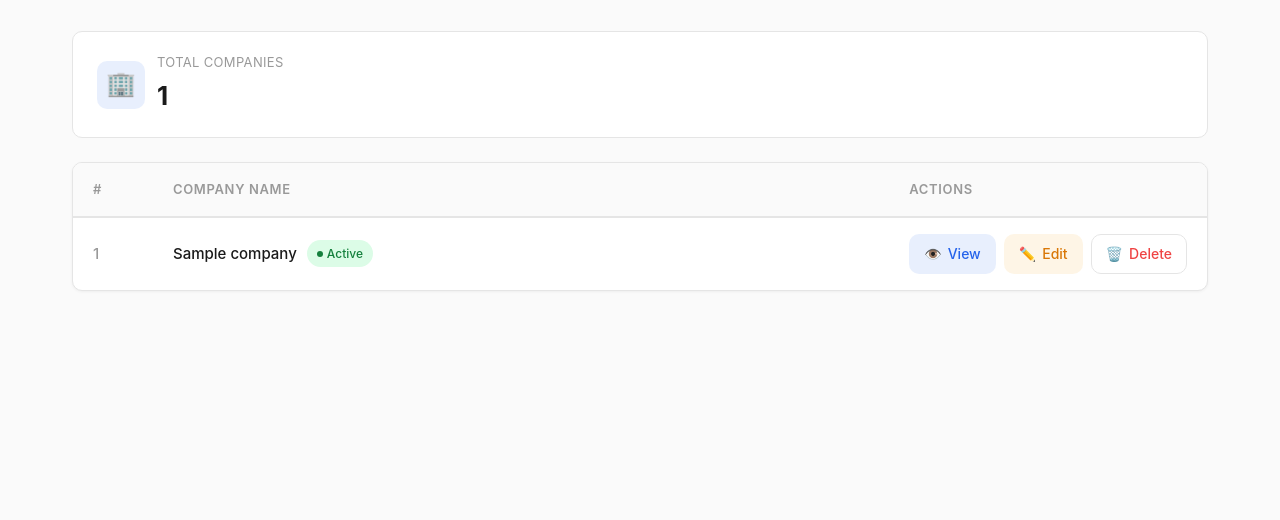
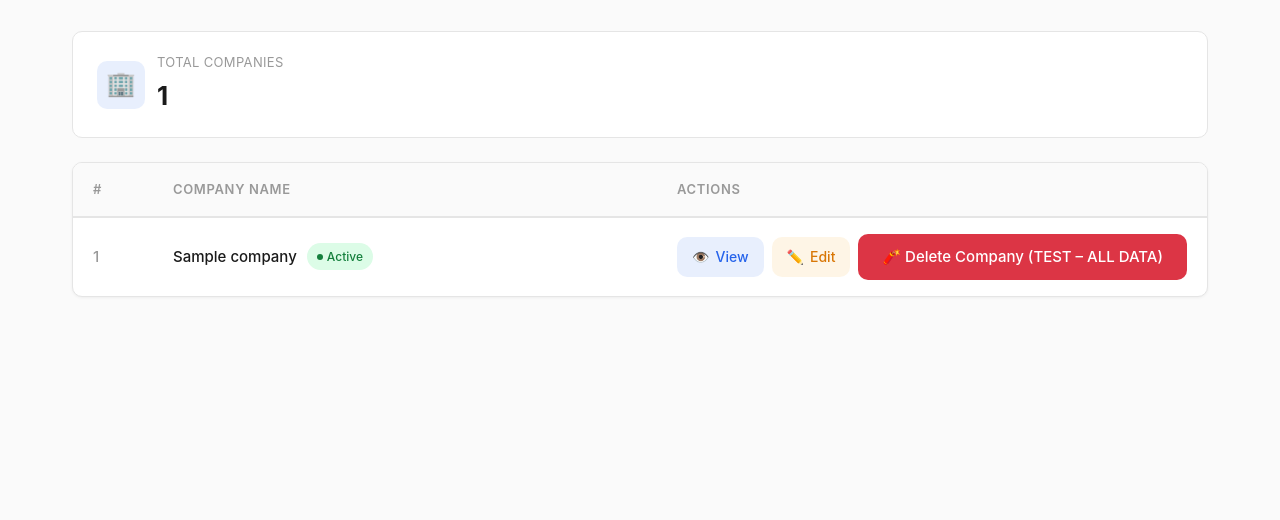
Before and after one commit to arush420/salary-bank-engine, a Django app: page /companies/ in a window 1280 px wide. Shown: the part 208-728 px from the top of the page. Run offline with Django 5.2, Linux system fonts and the light colour scheme; a user stored in the database is signed in; data comes from the database, SQL or seed files in the repository; both versions use the stored data as it was after the commit; tables that the repository leaves empty hold one stand-in row (values such as "Sample post"); data that the repository does not hold is empty.

Commit message:
DElete company with all employees

```diff
--- a/companies/views.py
+++ b/companies/views.py
@@ -1,5 +1,6 @@
 from django.contrib.auth import login
 from django.contrib.auth.forms import UserCreationForm
+from django.core.exceptions import PermissionDenied
 from django.shortcuts import redirect, render, get_object_or_404
 from django.db import transaction
 from django.contrib import messages
@@ -8,9 +9,17 @@
 from django.contrib import messages
 from django.views.decorators.http import require_POST
 
+from banking.models import BankChangeRequest
 from companies.forms import CompanyForm
 from companies.models import Organisation, OrganisationUser, Company
 from companies.utils import get_user_organisation
+from django.conf import settings
+
+from employees.models import EmployeeDraft, Employee, EmployeeChangeRequest
+from payroll.models import SalaryBatch, SalaryTransaction
+
+if not settings.DEBUG:
+    raise PermissionDenied("Hard delete disabled in production")
 
 
 def register(request):
@@ -164,7 +173,37 @@
         organisation=organisation
     )
 
+    # ----------------------------
+    # HARD DELETE (TEST MODE)
+    # ----------------------------
+
+    # 1️⃣ Employee Drafts
+    EmployeeDraft.objects.filter(company=company).delete()
+
+    # 2️⃣ Employees + related data
+    employees = Employee.objects.filter(company=company)
+
+    # Profile change requests
+    EmployeeChangeRequest.objects.filter(employee__in=employees).delete()
+
+    # Bank change requests
+    BankChangeRequest.objects.filter(employee__in=employees).delete()
+
+    # Salary data
+    SalaryTransaction.objects.filter(employee__in=employees).delete()
+    SalaryBatch.objects.filter(company=company).delete()
+
+    # Employees
+    employees.delete()
+
+    # 3️⃣ Finally delete company
     company.delete()
+
+    messages.success(
+        request,
+        f"Company '{company.name}' and ALL related data deleted (TEST MODE)."
+    )
+
     return redirect("companies:company_list")
 
 
--- a/templates/companies/company_list.html
+++ b/templates/companies/company_list.html
@@ -686,14 +686,13 @@
                                     </a>
                                     <form method="post"
                                           action="{% url 'companies:company_delete' company.id %}"
-                                          class="delete-form"
-                                          style="display: inline;">
-                                        {% csrf_token %}
-                                        <button type="submit" class="action-btn action-btn-delete">
-                                            <span>🗑️</span>
-                                            <span>Delete</span>
-                                        </button>
+                                          onsubmit="return confirmHardDelete();">
+                                      {% csrf_token %}
+                                      <button class="btn btn-danger">
+                                        🧨 Delete Company (TEST – ALL DATA)
+                                      </button>
                                     </form>
+
                                 </div>
                             </td>
                         </tr>
@@ -856,5 +855,19 @@
     if (searchInput) {
         searchInput.setAttribute('title', 'Press Ctrl+K to focus (Cmd+K on Mac)');
     }
+
+    function confirmHardDelete() {
+      return confirm(
+        "TEST MODE ONLY!\n\n" +
+        "This will DELETE:\n" +
+        "- Employees\n" +
+        "- Drafts\n" +
+        "- Salaries\n" +
+        "- Bank Data\n\n" +
+        "This action CANNOT be undone.\n\n" +
+        "Continue?"
+      );
+    }
+
 </script>
 {% endblock %}
```
Also changed, not shown: db.sqlite3.
